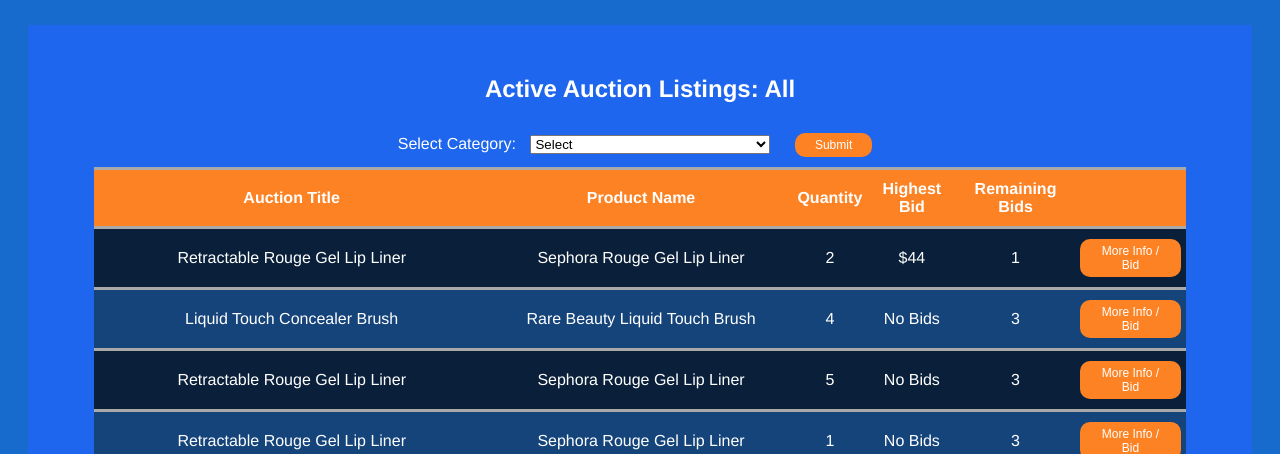
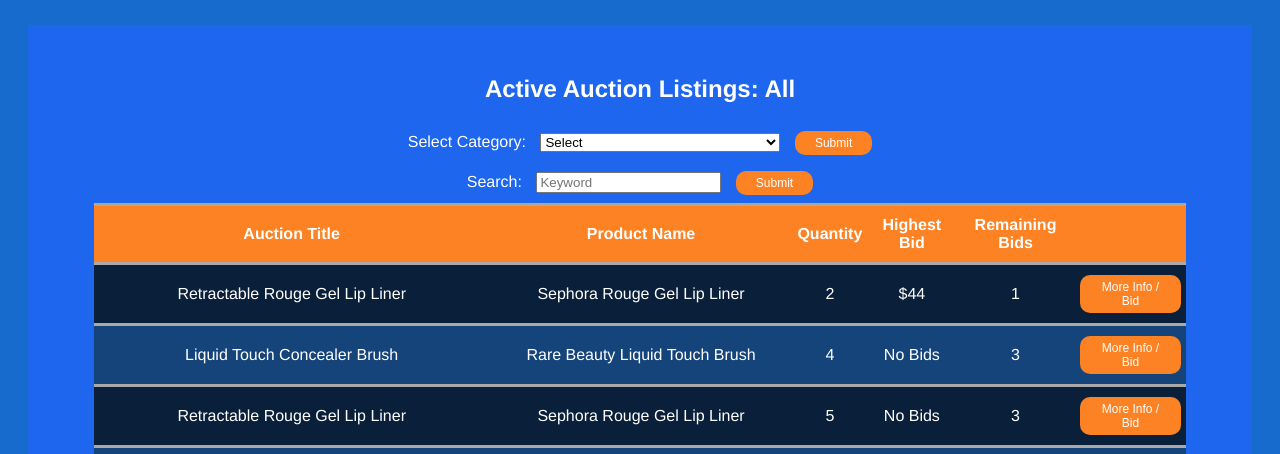
Before and after one commit to matthewlit/s23-LionAuction, a Flask app: page /auctionListings in a window 1280 px wide. Shown: the part 85-539 px from the top of the page. Run offline with Flask 3, Linux system fonts and the light colour scheme; data comes from the database, SQL or seed files in the repository; both versions use the stored data as it was after the commit.

Commit message:
Added the ability to search auction listings with a keyword

```diff
--- a/app.py
+++ b/app.py
@@ -170,6 +170,14 @@
             data['category'] = category
             return render_template('auctionListings.html', data=data)
 
+        elif request.form['button'] == 'Search':
+            # Get like results
+            search = request.form['search']
+            listings = getLikeAuctionListings(search)
+            data['listings'] = listings
+            data['category'] = search
+            return render_template('auctionListings.html', data=data)
+
         # Redirect to page to bid and get more info
         else:
             session['listing_ID'] = request.form['button']
@@ -322,6 +330,22 @@
         if listing:
             for auction in listing:
                 listings.append(getAuctionInfo(auction[0]))
+
+    return listings
+
+
+# Gets auction listings like search keyword
+def getLikeAuctionListings(search):
+    listings = []
+
+    # Get like listings
+    connection = sql.connect('database.db')
+    cursor = connection.execute('SELECT Listing_ID FROM auction_listings WHERE Auction_Title LIKE ? or Product_Name LIKE ?',
+                                ('%' + search + '%','%' + search + '%'))
+    listing = cursor.fetchall()
+    if listing:
+        for auction in listing:
+            listings.append(getAuctionInfo(auction[0]))
 
     return listings
 
@@ -555,11 +579,11 @@
         'WHERE email=? '
         'AND bidders.home_address_id=address.address_ID '
         'AND address.zipcode=zipcode_info.zipcode ',
-        (user, ))
+        (user,))
     info = cursor.fetchone()
     userInfo = (info[0] + " " + info[1], user,
-                              str(info[2]) + " " + info[3] + ", " + info[4] + ", " + info[
-                                  5] + " " + str(info[6]))
+                str(info[2]) + " " + info[3] + ", " + info[4] + ", " + info[
+                    5] + " " + str(info[6]))
     return userInfo
 
 
--- a/templates/auctionListings.html
+++ b/templates/auctionListings.html
@@ -27,7 +27,12 @@
                 <option value="{{ category }}">{{ category }}</option>
             {%  endfor %}
         </select>
-        <input type="submit" class="buttonSmall" name="button" value="Submit">
+        <button type="submit" class="buttonSmall" name="button" value="Submit">Submit</button>
+    </form>
+    <form style="text-align: center" classaction="" method="post">
+        <label>Search:</label>
+        <input type="text" id="search" name="search" required class="form-control" placeholder="Keyword">
+        <button type="submit" class="buttonSmall" name="button" value="Search">Submit</button>
     </form>
     <table style="width: 90%;">
         <tr>
--- a/templates/bid.html
+++ b/templates/bid.html
@@ -44,6 +44,10 @@
             <tr>
                 <th scope="row"> Quantity</th>
                 <td> {{ data.info[6] }} </td>
+            </tr>
+             <tr>
+                <th scope="row"> Reserve Price</th>
+                <td> ${{ data.info[7] }} </td>
             </tr>
             <tr>
                 <th scope="row"> Status</th>
```
Also changed, not shown: README.md, database.db.
